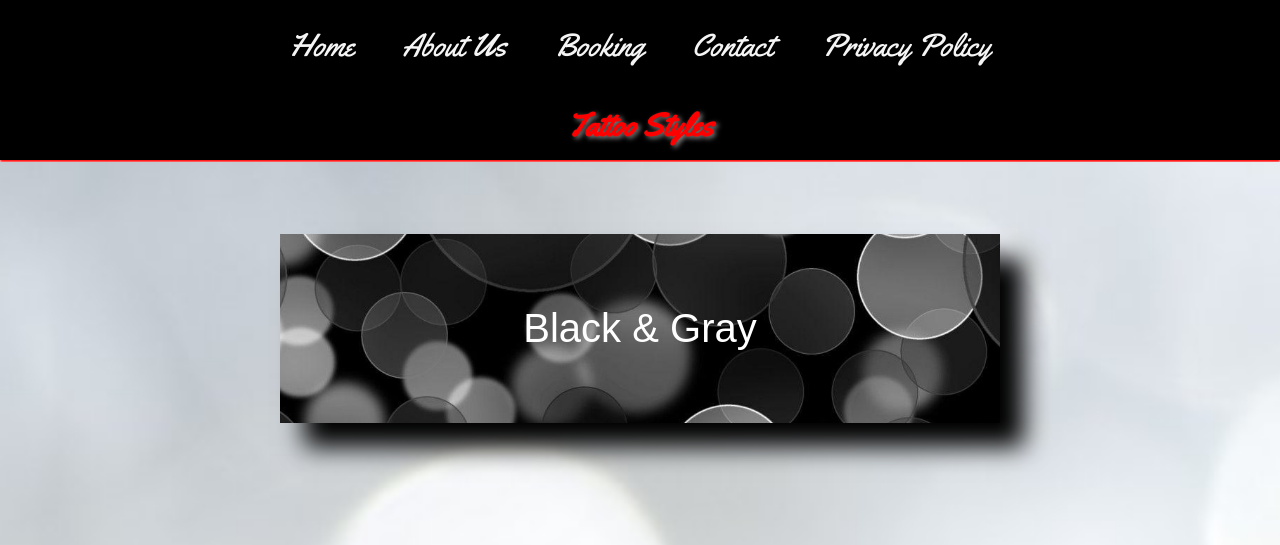
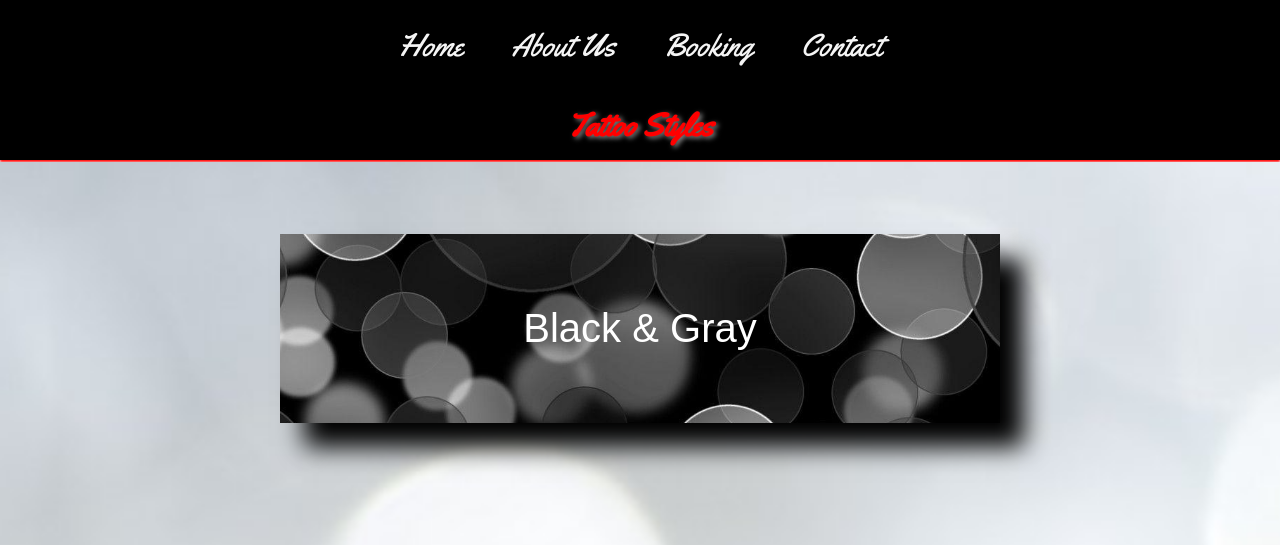
Before and after one commit to laszlodus/tothepointtattoos, a plain HTML site: page tattoos.html in a window 1280 px wide. Shown: the top 545 px of the page. Drawn offline with Linux system fonts and the light colour scheme.

Commit message:
policy removed

```diff
--- a/tattoos.html
+++ b/tattoos.html
@@ -16,7 +16,6 @@
             <li><a href="about.html">About Us</a></li>
             <li><a href="booking.html">Booking</a></li>
             <li><a href="contact.html">Contact</a></li>
-            <li><a href="privacy.html">Privacy Policy</a></li>
         </ul>
     </nav>
     <main id="tattoos">
```
